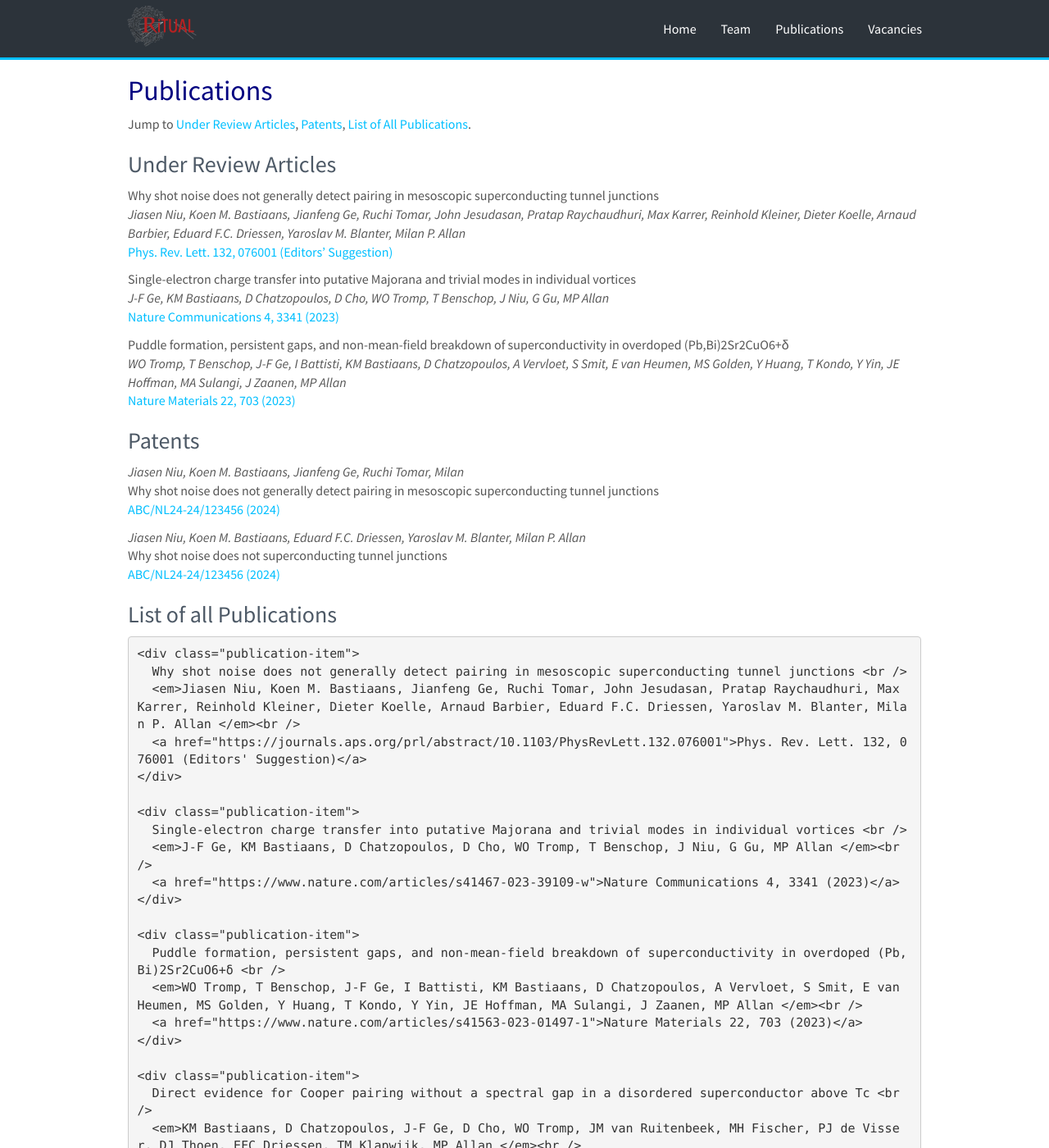
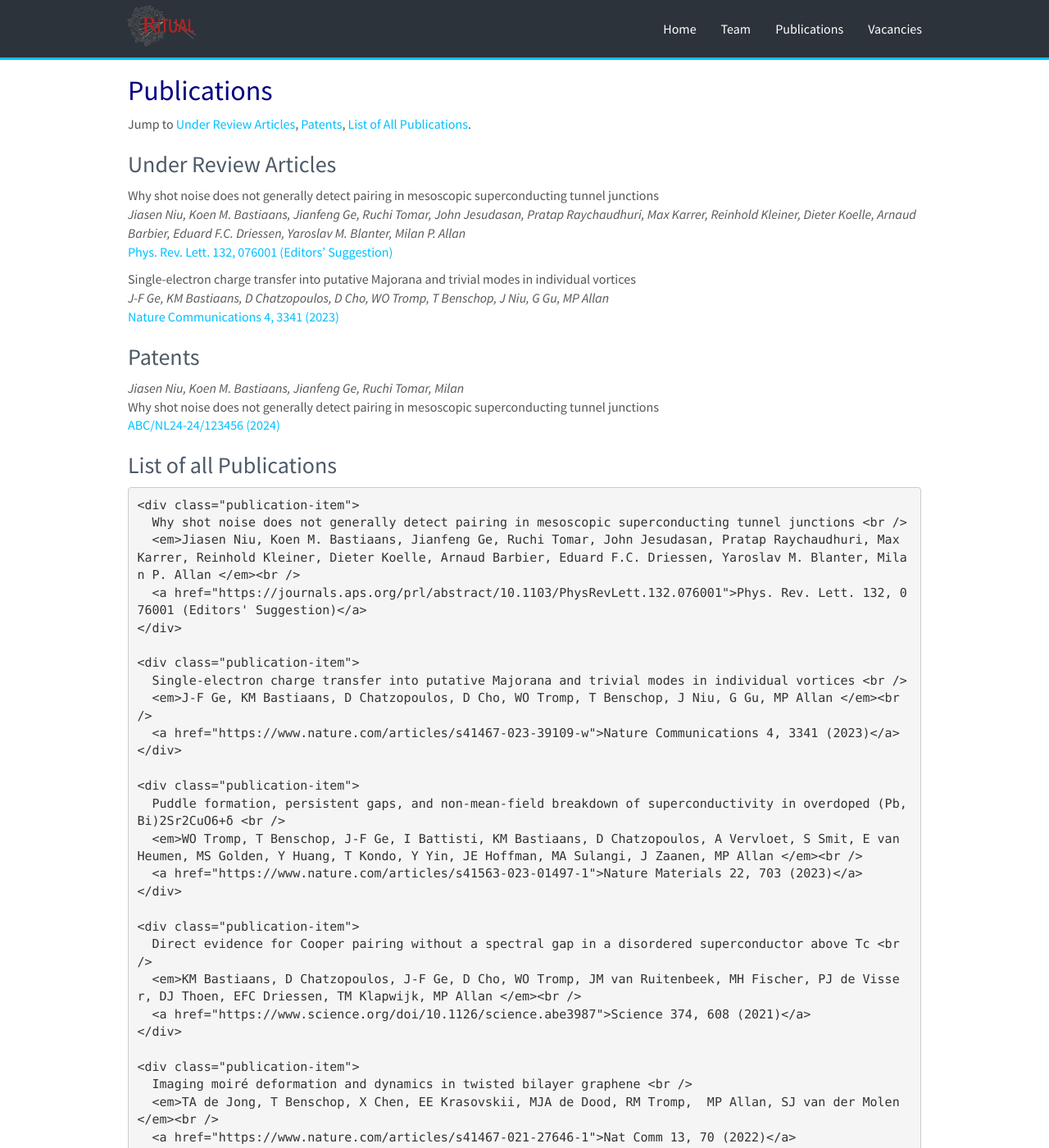
Before and after one commit to RamzaBasharat/MBZUAI, a Jekyll site: the page built from _pages/publications.md, in a window 1280 px wide and 1400 px high. Shown: the whole window at 82% size. Built offline with Jekyll 4.4.1, drawn with Linux system fonts in a browser that asks for light colours; nearby versions of some CDN libraries.

Commit message:
updating logo and scss

```diff
--- a/_data/patents.yml
+++ b/_data/patents.yml
@@ -1,8 +1,3 @@
-
 - title: "Why shot noise does not generally detect pairing in mesoscopic superconducting tunnel junctions"
   authors: Jiasen Niu, Koen M. Bastiaans, Jianfeng Ge, Ruchi Tomar, Milan
   patent-id: ABC/NL24-24/123456 (2024)
-
-- title: "Why shot noise does not superconducting tunnel junctions"
-  authors: Jiasen Niu, Koen M. Bastiaans, Eduard F.C. Driessen, Yaroslav M. Blanter, Milan P. Allan
-  patent-id: ABC/NL24-24/123456 (2024)
--- a/_data/under_review.yml
+++ b/_data/under_review.yml
@@ -16,13 +16,3 @@
     display: Nature Communications 4, 3341 (2023)
   highlight: 1
   news2: See [news item](https://www.universiteitleiden.nl/en/news/2023/06/new-method-to-find-majoranas-tested-for-the-first-time) by Michelle Willebrands
-
-- title: "Puddle formation, persistent gaps, and non-mean-field breakdown of superconductivity in overdoped (Pb,Bi)2Sr2CuO6+δ"
-  image: BSCCOgap.png
-  description: Why does cuprate superconductivity break down at a certain doping level? Using scanning tunneling spectroscopy we find that an emerging metallic matrix inside the superconducting state is responsible for the overall reduction of Tc and the superfluid density, while leaving the gapsize unchanged. The formation of the matrix is tied to a pair breaking process violating a core principle of mean-field theories.
-  authors: WO Tromp, T Benschop, J-F Ge, I Battisti, KM Bastiaans, D Chatzopoulos, A Vervloet, S Smit, E van Heumen, MS Golden, Y Huang, T Kondo, Y Yin, JE Hoffman, MA Sulangi, J Zaanen, MP Allan
-  link:
-    url: https://www.nature.com/articles/s41563-023-01497-1
-    display: Nature Materials 22, 703 (2023)
-  highlight: 1
-  news1: See [News and Views](https://www.nature.com/articles/s41563-023-01552-x) by Yu He.
--- a/_includes/footer.html
+++ b/_includes/footer.html
@@ -4,8 +4,8 @@
 	  <div class="row bg-color">
 		<div class="col-sm-8">
 
-		  <p class="grayish"><img src="{{ site.url }}{{ site.baseurl }}/images/icon/logo.png" alt="Logo" height="45px" class="footer-icon">
-          Copyrights  <span class="gray"> &copy 2024</span></p>
+		  <p class="grayish"><img src="{{ site.url }}{{ site.baseurl }}/images/icon/logo.png" alt="Logo" height="50px" class="footer-icon">
+          copyrights  <span class="gray"> &copy 2024</span></p>
 
               <p>We are part of the <a href="https://mbzuai.ac.ae/research/department/natural-language-processing-department/" target="_blank">Department of Natural Language Processing</a> at the<a href="https://mbzuai.ac.ae/" target="_blank"> Mohamed bin Zayed University of Artificial Intelligence (MBZUAI)</a>.</p>
 
--- a/css/main.scss
+++ b/css/main.scss
@@ -91,7 +91,9 @@ firstp {
     margin-right: 30px;
 }
 
-/* custom css */
+/* ---------------------- custom css ---------------------------- */
+
+// ----------------- custom color ------------------------------
 
 h3,h5, .gray{
 color:#4d5966;
@@ -113,6 +115,20 @@ a:hover{
 color: #000080;
 }
 
+.bg-color{
+background-color: #2c333a;
+color: #fff;
+}
+
+.grayish{
+color: #9aa6b1;
+}
+
+.graylight{
+color:#99a7b2;
+}
+
+//-------------------------custom button-----------------------------
 .custom-btn {
     display: inline-block;
     padding: 5px 20px;
@@ -135,23 +151,7 @@ color: #000080;
     text-transform: none;
 }
 
-.bg-color{
-background-color: #2c333a;
-color: #fff;
-}
-
-.grayish{
-color: #9aa6b1;
-}
-
-.graylight{
-color:#99a7b2;
-}
-
-.footer-icon{
-margin-right:15px;
-}
-//-----------------
+//----------------------- navbar  --------------------------
 
 /* Navbar background and text color */
 .navbar-default {
@@ -201,7 +201,7 @@ margin-right:15px;
     color: #fff; /* Text color */
 }
 
-//-----------------------------------------------------------------------------
+//-------------------------- Footer -----------------------------
 
 /* Footer background and text color */
 #footer {
@@ -219,7 +219,11 @@ margin-right:15px;
 }
 
 #footer a:hover {
-    color: #00bfff; /* Link text color on hover */
+    color: #000080; /* Link text color on hover */
     text-decoration: none;
     text-transform: none;
 }
+
+.footer-icon{
+margin-right:10px;
+}
```
